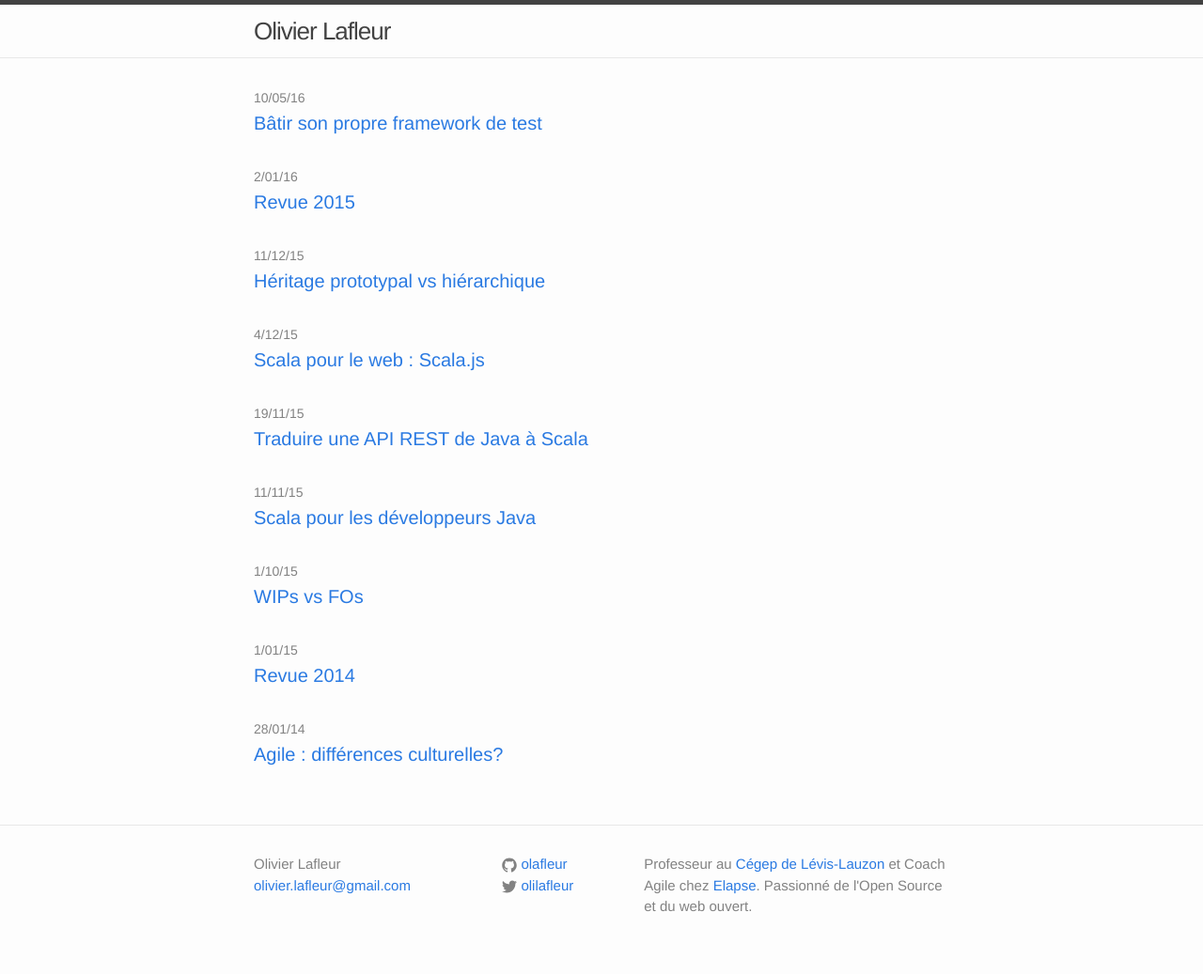
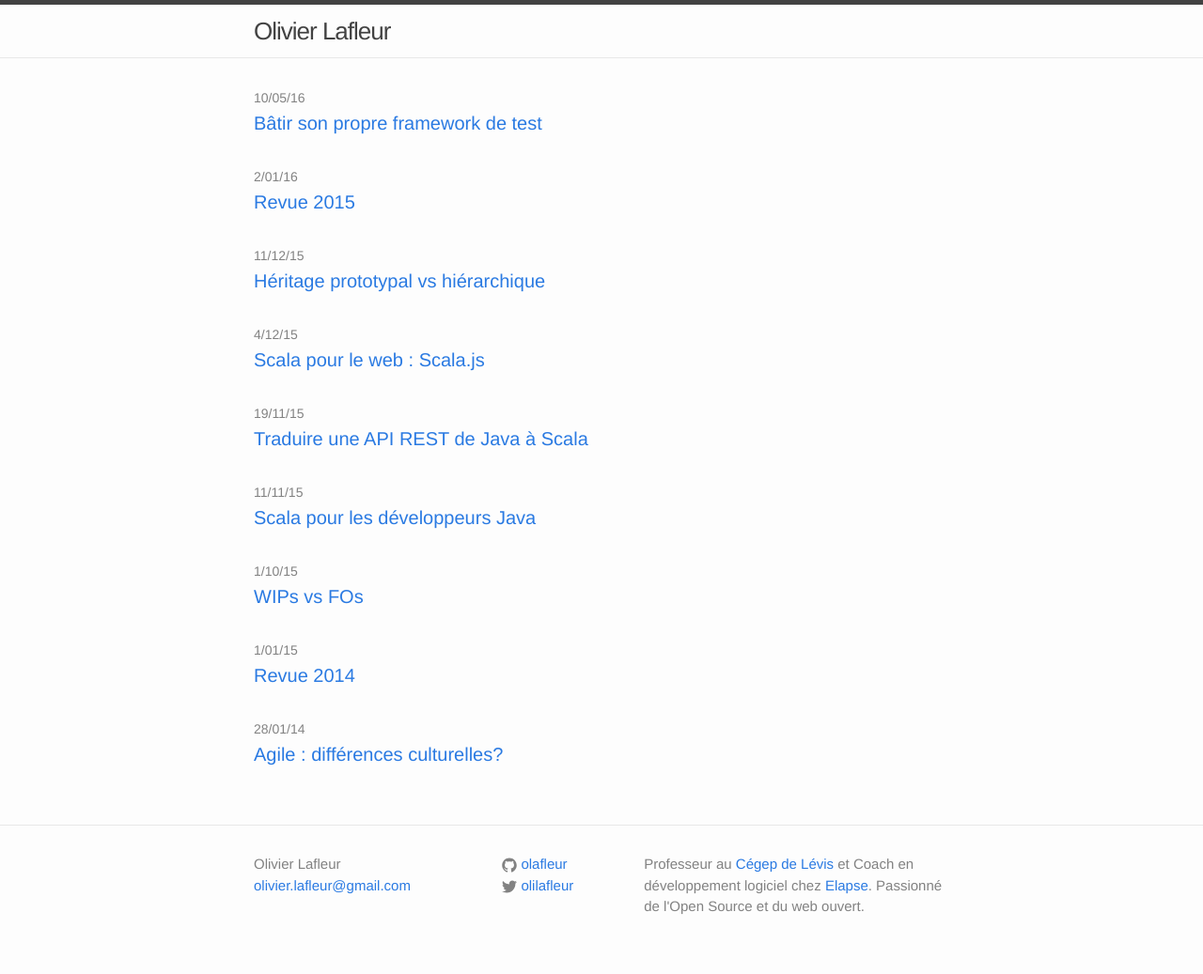
Before and after one commit to olafleur/olafleur.github.io, a Jekyll site: the page built from index.html, in a window 1280 px wide. Shown: the whole page at 94% size. Built offline with Jekyll 4.4.1, drawn with Linux system fonts in a browser that asks for light colours.

Commit message:
Cégep de Lévis-Lauzon -> Cégep de Lévis et Coach Agile -> Coach en développement logiciel

```diff
--- a/_includes/footer.html
+++ b/_includes/footer.html
@@ -44,7 +44,7 @@
       </div>
 
       <div class="footer-col  footer-col-3">
-        <p class="text">Professeur au <a href="http://cll.qc.ca">Cégep de Lévis-Lauzon</a> et Coach Agile chez <a href="https://elapsetech.com">Elapse</a>.
+        <p class="text">Professeur au <a href="http://cll.qc.ca">Cégep de Lévis</a> et Coach en développement logiciel chez <a href="https://elapsetech.com">Elapse</a>.
             Passionné de l'Open Source et du web ouvert.</p>
       </div>
     </div>
```
